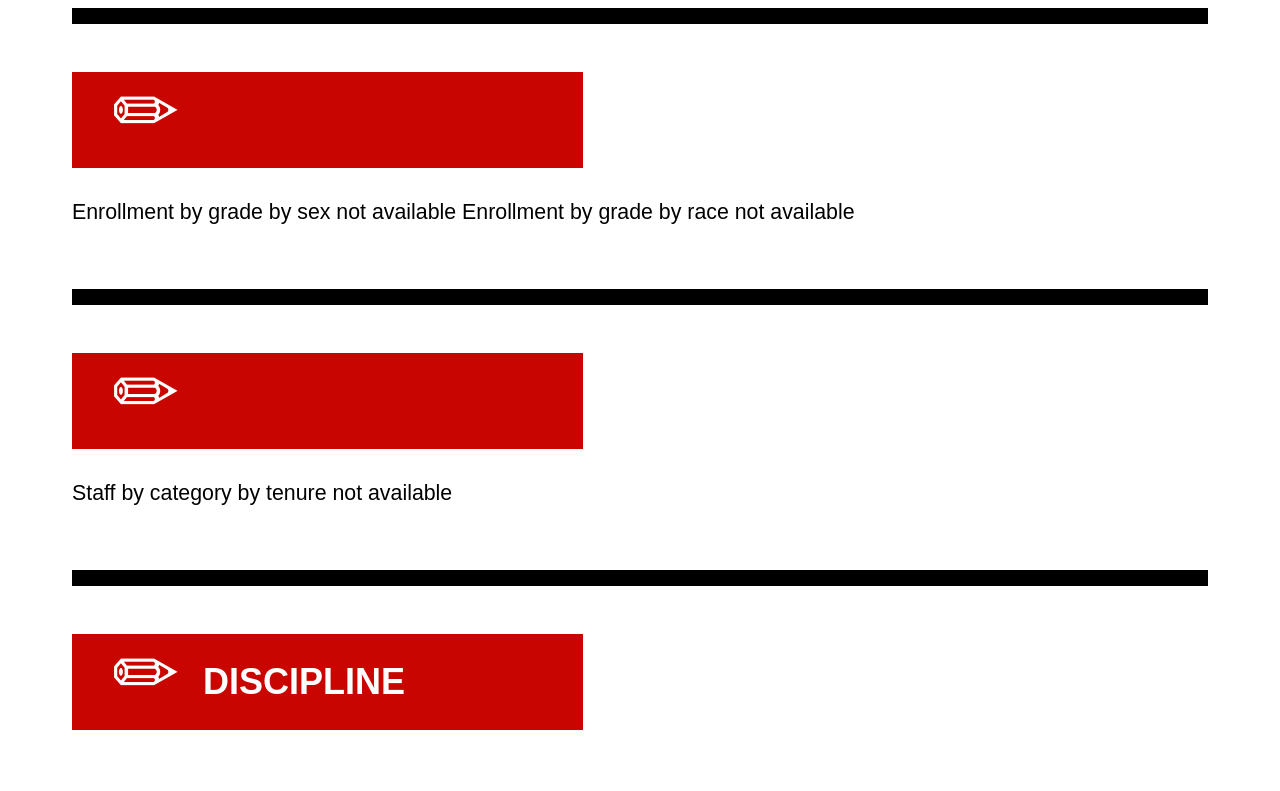
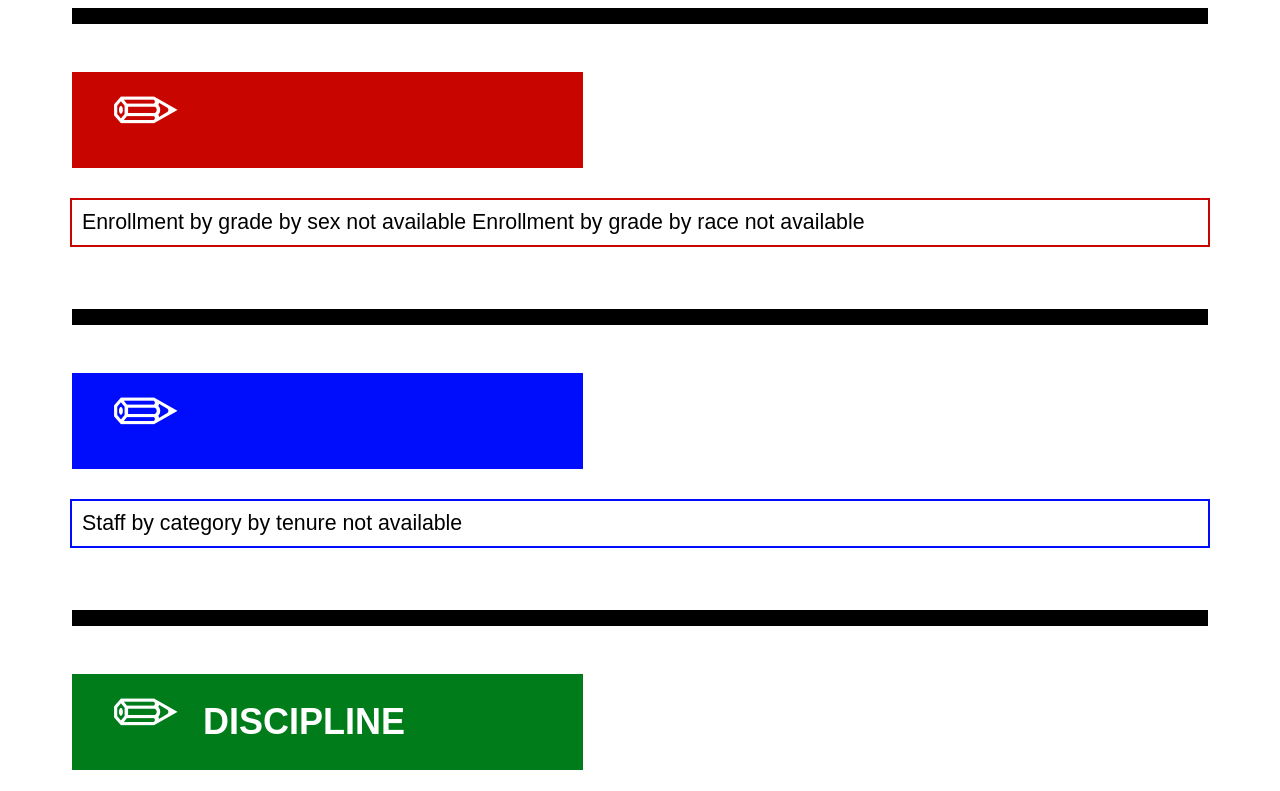
Before and after one commit to nwg/racine-schools, a Flask app: template app/templates/school.html in a window 1280 px wide. Shown: the part 631-1422 px from the top of the page. Run offline with Flask 2, Linux system fonts and the light colour scheme; the template is opened without the code that fills it, so the values that code supplies are empty; some libraries are stand-ins or nearby versions.

Commit message:
add some colored borders around tables

```diff
--- a/app/templates/school.html
+++ b/app/templates/school.html
@@ -177,8 +177,19 @@
 div.section-label {
     width: 45%;
     height: 6rem;
+    color: #ffffff;
+}
+
+div.section-label#student-demo-label {
     background-color: #c90500;
-    color: #ffffff;
+}
+
+div.section-label#staff-demo-label {
+    background-color: #000dfc;
+}
+
+div.section-label#discipline-label {
+    background-color: #007c1b;
 }
 
 div.section-label span {
@@ -205,6 +216,18 @@
     margin-bottom: 2rem;
 }
 
+#student-demo-tables {
+    outline-color: #c90500;
+}
+
+#staff-demo-tables {
+    outline-color: #000dfc;
+}
+
+#discipline-tables {
+    outline-color: #007c1b;
+}
+
 div.table-section {
     margin-bottom: 4rem;
 }
@@ -214,6 +237,10 @@
     color: #888888;
 }
 
+div.section-table-list {
+    outline: 2px solid black;
+    padding: 10px;
+}
 div.section-table-list > * {
     margin-top: 2em;
 }
@@ -437,11 +464,11 @@
 
         <div id="schools-tables">
             <div class="table-section">
-                <div class="section-label">
+                <div id="student-demo-label" class="section-label">
                     <span class="section-label-icon">&#x270f;</span><span class="section-label-title">STUDENT DEMOGRAPHICS</span>
                 </div>
 
-                <div class="section-table-list">
+                <div id="student-demo-tables" class="section-table-list">
                     {% if missing.student %}
                     <table class="missing-data">
                         <caption>Ø Missing Student Data</caption>
@@ -631,11 +658,11 @@
 
             <div class="table-section">
 
-                <div class="section-label">
+                <div id="staff-demo-label" class="section-label">
                     <span class="section-label-icon">&#x270f;</span><span class="section-label-title">STAFF DEMOGRAPHICS</span>
                 </div>
 
-                <div class="section-table-list">
+                <div id="staff-demo-tables" class="section-table-list">
                     {% if missing.staff %}
                     <table class="missing-data">
                         <caption>Ø Missing Staff Data</caption>
@@ -752,11 +779,11 @@
 
             <div class="table-section">
 
-                <div class="section-label">
+                <div id="discipline-label" class="section-label">
                     <span class="section-label-icon">&#x270f;</span><span class="section-label-title">DISCIPLINE</span>
                 </div>
 
-                <div class="section-table-list">
+                <div id="discipline-tables" class="section-table-list">
                     {% if missing.discipline %}
                     <table class="missing-data">
                         <caption>Ø Missing Discipline Data</caption>
```
